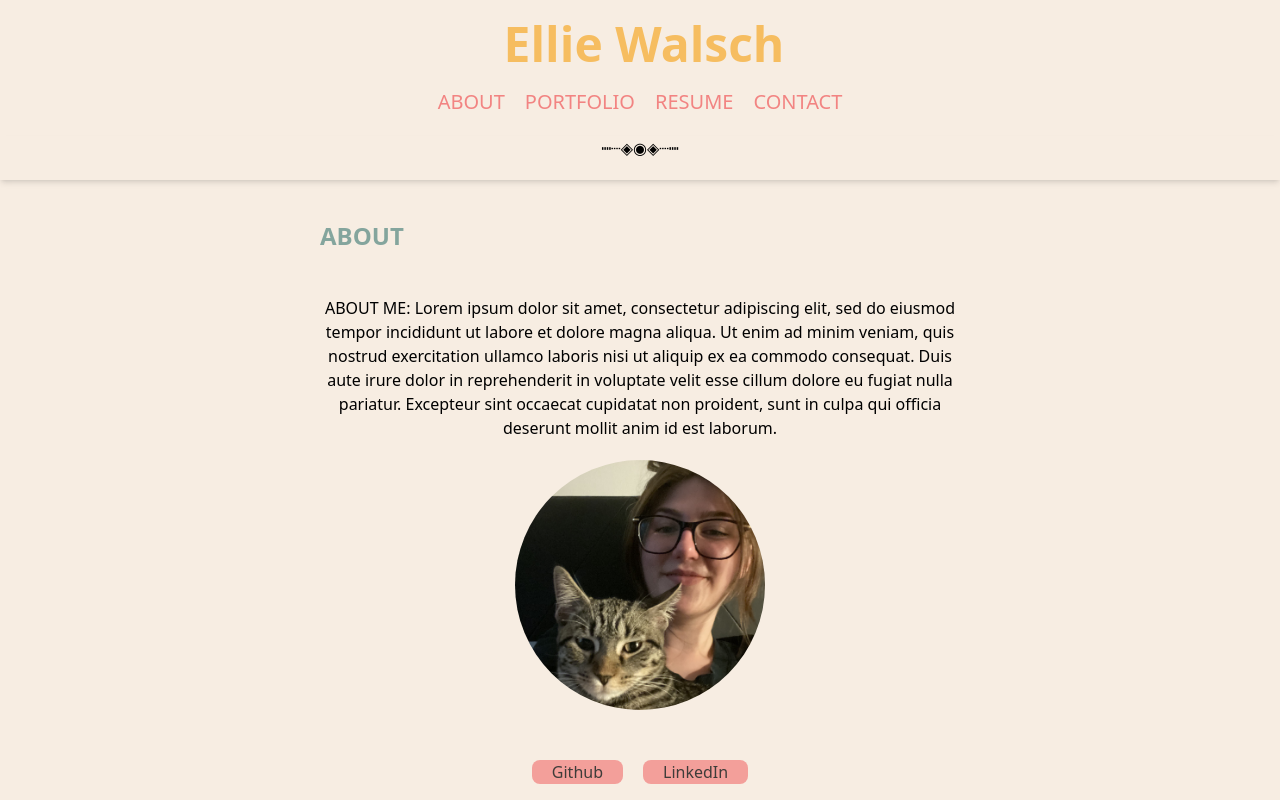
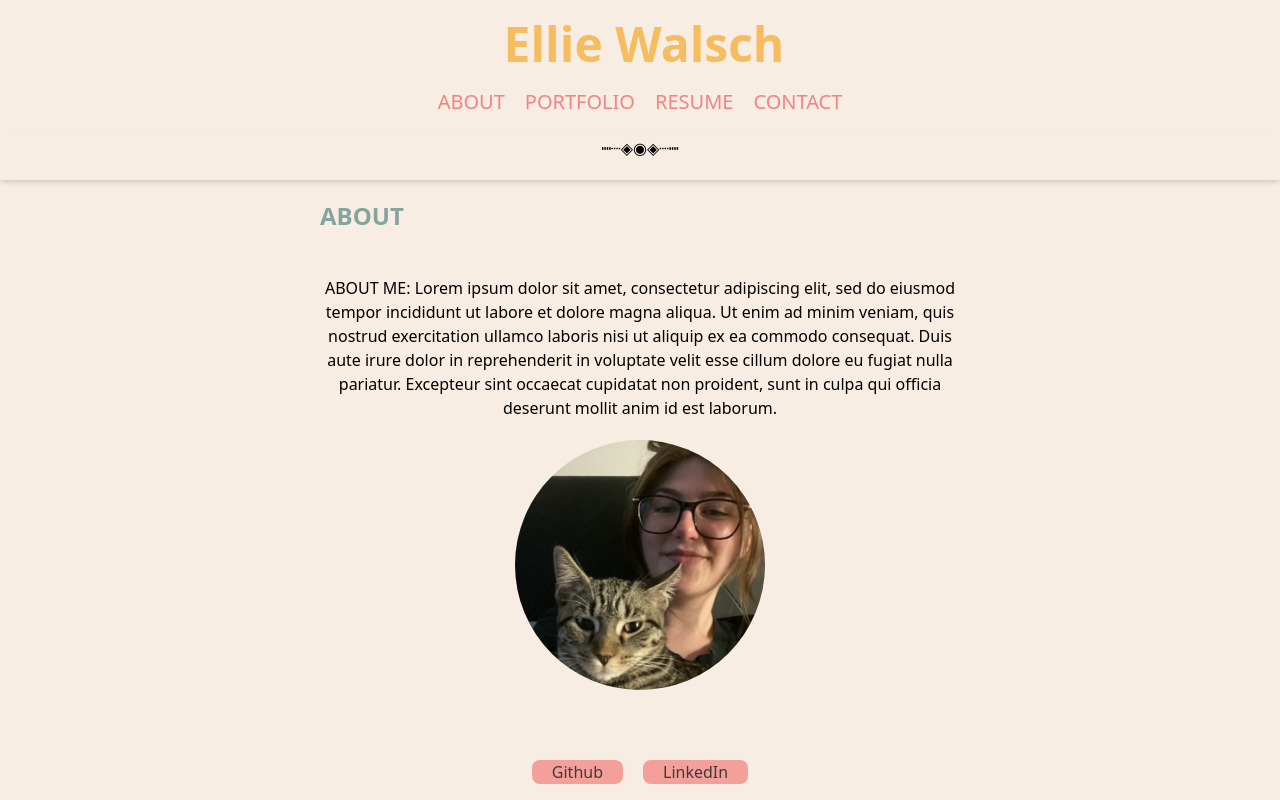
Before and after one commit to EllieWalsch/react-portfolio, a React (Vite) app: page / in a window 1280 px wide. Built offline with nearby package versions, Linux system fonts and the light colour scheme.

Commit message:
Fix spacing

```diff
--- a/src/components/Title.jsx
+++ b/src/components/Title.jsx
@@ -3,7 +3,7 @@ import PropTypes from "prop-types";
 export default function Title({ text }) {
   return (
     <header className="flex justify-center">
-      <h2 className="mt-10 w-2/4 text-2xl font-semibold text-green">{text}</h2>
+      <h2 className="mt-5 w-2/4 text-2xl font-semibold text-green">{text}</h2>
     </header>
   );
 }
```
